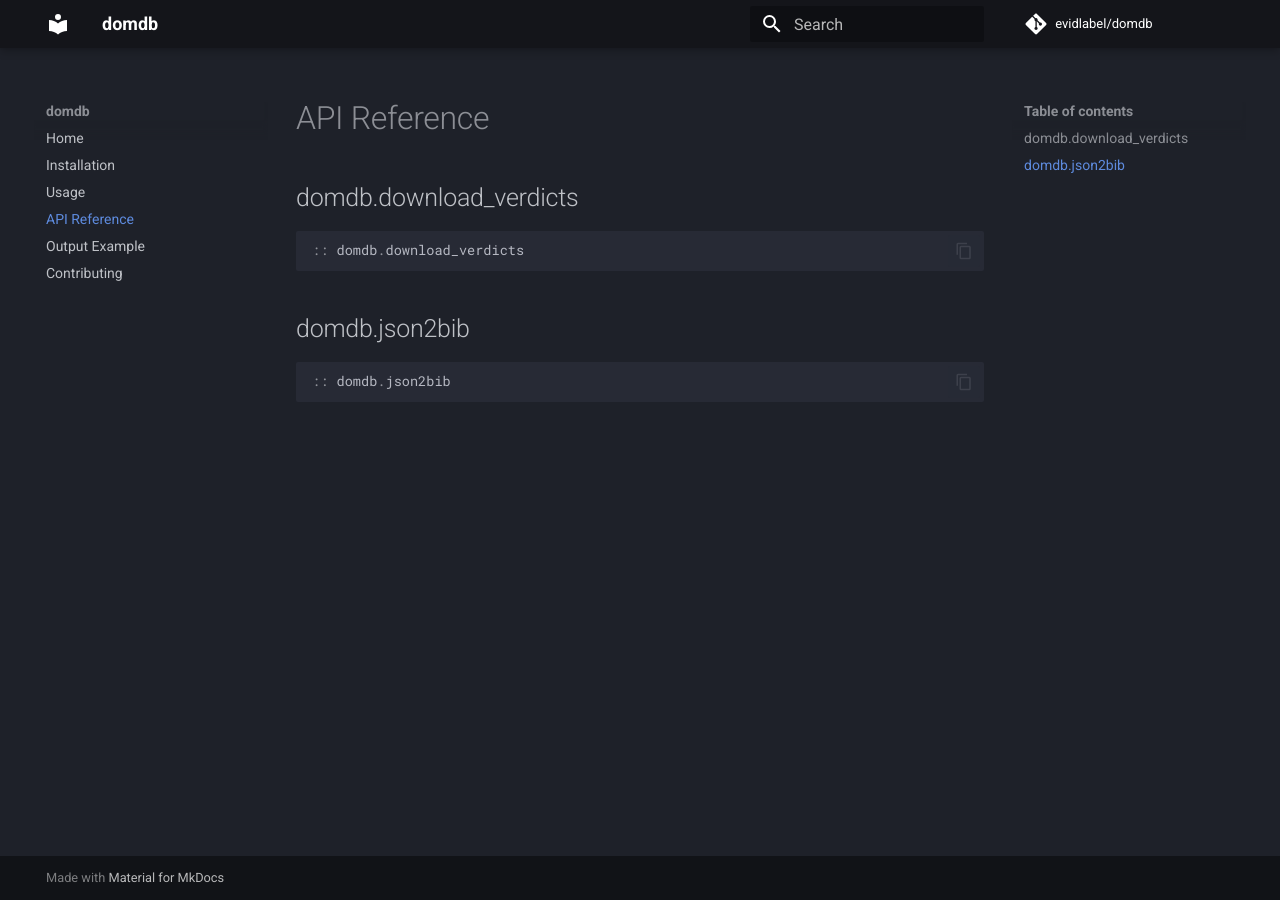
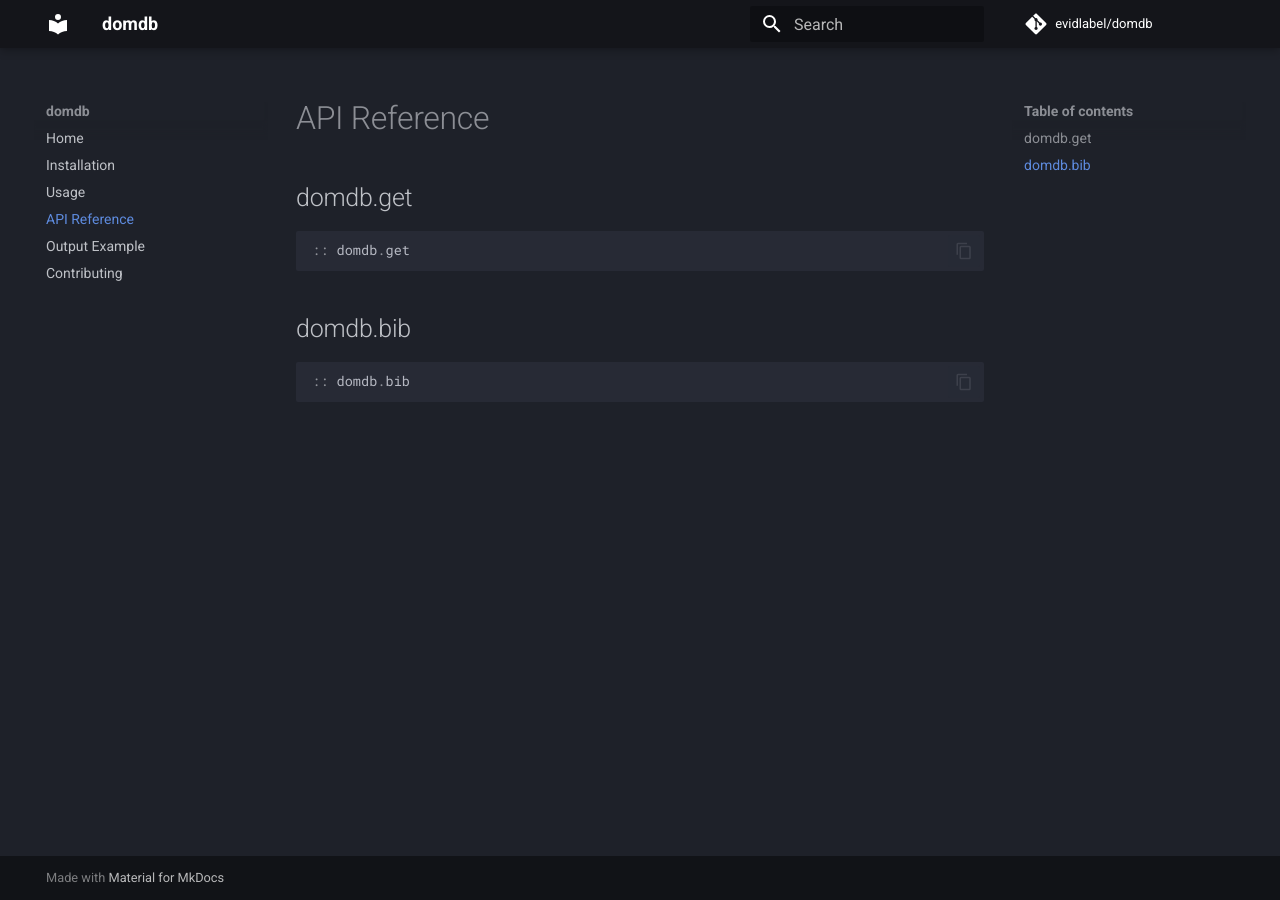
Before and after one commit to evidlabel/domdb, an MkDocs documentation site: the page built from docs/api.md, in a window 1280 px wide. Built offline with MkDocs 1.6.1 and Material for MkDocs 9.7.7, drawn with Linux system fonts in a browser that asks for light colours; comment, search, counter and statistics services are not loaded.

Commit message:
update docs

````diff
--- a/docs/api.md
+++ b/docs/api.md
@@ -1,13 +1,13 @@
 # API Reference
 
-## domdb.download_verdicts
+## domdb.get
 
 ```python
-:: domdb.download_verdicts
+:: domdb.get
 ```
 
-## domdb.json2bib
+## domdb.bib
 
 ```python
-:: domdb.json2bib
+:: domdb.bib
 ```
--- a/docs/usage.md
+++ b/docs/usage.md
@@ -5,17 +5,17 @@
 ## Downloading Verdicts
 
 ```bash
-uv run domdb download-verdicts
+uv run domdb get
 ```
 
 ## Converting to BibTeX
 
 ```bash
 # Basic usage
-uv run domdb json2bib
+uv run domdb bib
 
 # With custom options
-uv run domdb json2bib -d ./cases -o ./refs.bib -n 100
+uv run domdb bib -d ./cases -o ./refs.bib -n 100
 ```
 
 ## Configuration
````
Also changed, not shown: README.md (+3 -3 lines), docs/index.md (+2 -2 lines), docs/output.md (+2 -2 lines).
